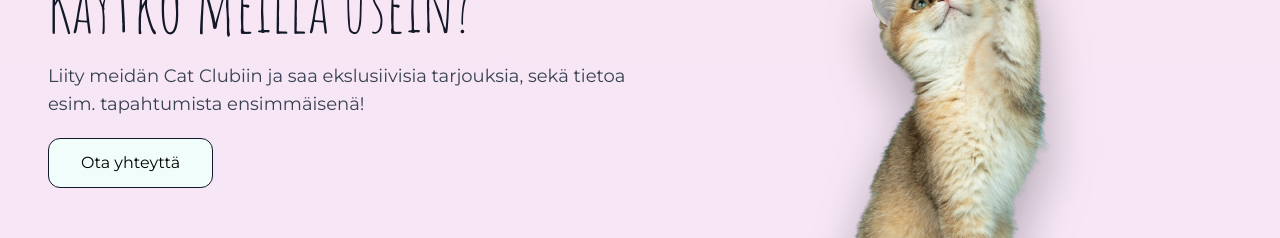
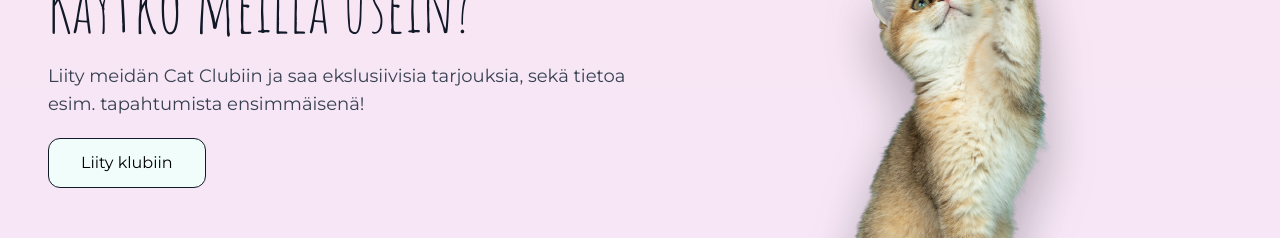
Before and after one commit to villetoimela/templates-cat-cafe, a Next.js app: page / in a window 1280 px wide. Shown: the part 4760-4998 px from the top of the page. Built offline with nearby package versions, Linux system fonts and the light colour scheme.

Commit message:
changed one buttons text to match title :D

```diff
--- a/components/info-blocks.jsx
+++ b/components/info-blocks.jsx
@@ -49,7 +49,7 @@ export const InfoBlocks = () => {
                     imgSrc="/kissa-no-bg-5.png"
                     title="Käytkö meillä usein?"
                     text="Liity meidän Cat Clubiin ja saa ekslusiivisia tarjouksia, sekä tietoa esim. tapahtumista ensimmäisenä! "
-                    buttonText="Ota yhteyttä"
+                    buttonText="Liity klubiin"
                 />
 
                 <InfoBlockReverse
```
